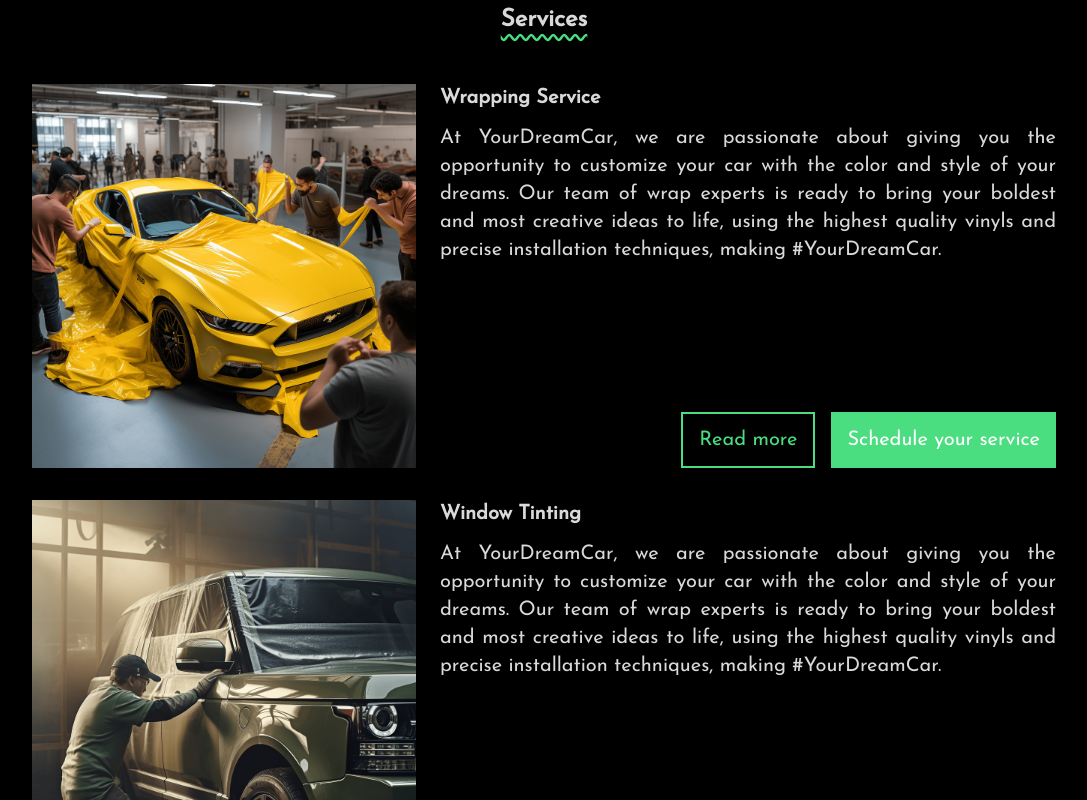
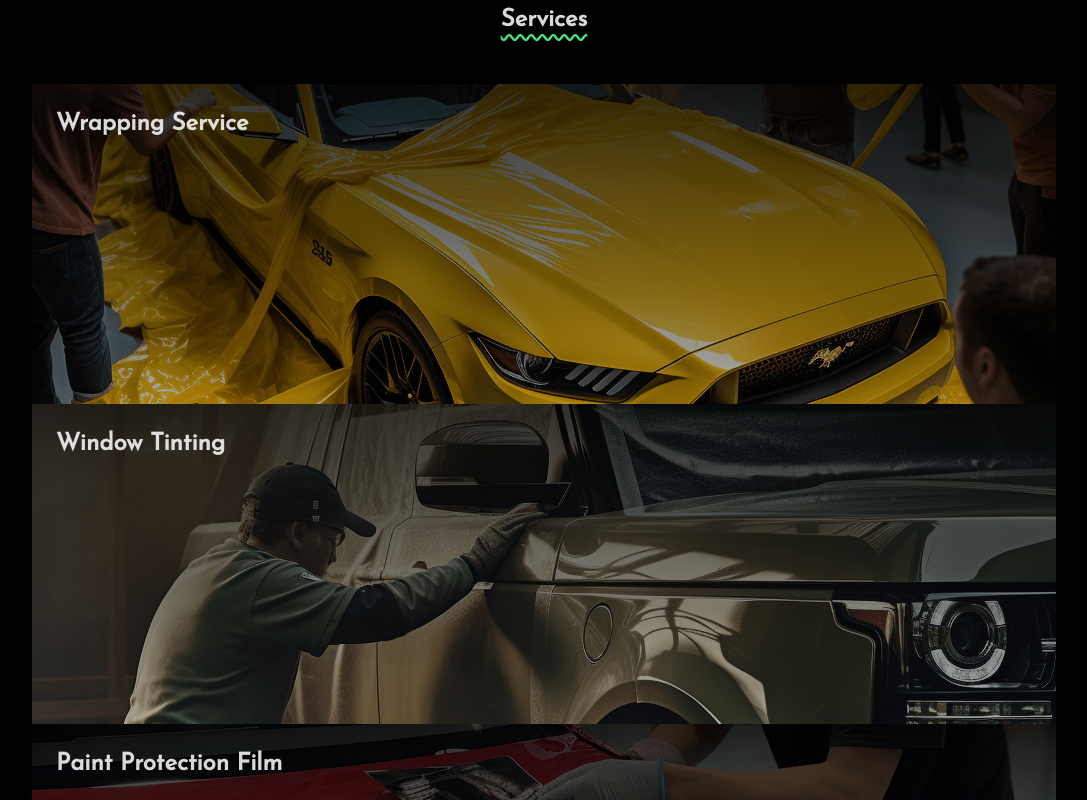
Before and after one commit to andevbonilla/YourDreamCar, a Next.js app: page / in a window 1280 px wide. Shown: the part 1060-1860 px from the top of the page, without its empty margins (96-1183 px from the left). Built offline with nearby package versions, Linux system fonts and the light colour scheme; some icons are missing.

Commit message:
cambio en la vista de los servicios

```diff
--- a/src/app/globals.css
+++ b/src/app/globals.css
@@ -85,3 +85,37 @@
   top: 0;
   width: 100%;
 }
+
+/* animations css */
+.fade-in-animation {
+  animation: fadeIn 2s;
+  -webkit-animation: fadeIn 2s;
+  -moz-animation: fadeIn 2s;
+  -o-animation: fadeIn 2s;
+  -ms-animation: fadeIn 2s;
+}
+
+@keyframes fadeIn {
+  0% { opacity: 0; }
+  100% { opacity: 1; }
+}
+
+@-moz-keyframes fadeIn {
+  0% { opacity: 0; }
+  100% { opacity: 1; }
+}
+
+@-webkit-keyframes fadeIn {
+  0% { opacity: 0; }
+  100% { opacity: 1; }
+}
+
+@-o-keyframes fadeIn {
+  0% { opacity: 0; }
+  100% { opacity: 1; }
+}
+
+@-ms-keyframes fadeIn {
+  0% { opacity: 0; }
+  100% { opacity: 1; }
+}
--- a/src/app/page.tsx
+++ b/src/app/page.tsx
@@ -4,8 +4,7 @@
 
 // components imports
 import { About } from '@/components/About'
-import { Service } from '@/components/Service'
-import { TextWrapService } from '@/texts'
+import { MinTextWrapService } from '@/texts'
 import { Footer } from '@/components/Footer'
 
 // fonts
@@ -13,8 +12,14 @@
 import dynamic from 'next/dynamic'
 const josefin = Josefin_Sans({ subsets: ['latin'], weight: '400' })
 
+// dymanic imports
 const Map = dynamic(() => import("@/components/Map"), {
     loading: () => <p>loading map...</p>,
+    ssr: false
+})
+
+const Service = dynamic(() => import("@/components/Service"), {
+    loading: () => <p>loading service...</p>,
     ssr: false
 })
 
@@ -22,27 +27,27 @@
   return (
     <main className={`${josefin.className} bg-black text-white text-opacity-85 md:text-xl`}>
       <section className="bg-image h-screen mb-16"></section>
-      <section className='md:px-32 md:pb-16 flex flex-col items-center text-center px-8 pb-8'>
-          <h2 className={`md:pb-12 font-bold text-2xl pb-6 underline decoration-wavy decoration-green-400 underline-offset-8`}>About us</h2>
+      <section className='md:px-32 md:pb-16 flex flex-col items-center text-center px-8 pb-12'>
+          <h2 className={`font-bold text-2xl pb-12 underline decoration-wavy decoration-green-400 underline-offset-8`}>About us</h2>
           <About />
       </section>
-      <section className='md:px-32 md:pb-16 flex flex-col items-center text-center px-8 pb-8'>
+      <section className='md:px-32 md:pb-16 flex flex-col items-center text-center pb-12'>
 
-           <h2 className={`md:pb-12 font-bold text-2xl pb-6 underline decoration-wavy decoration-green-400 underline-offset-8`}>Services</h2>
+           <h2 className={`font-bold text-2xl pb-12 underline decoration-wavy decoration-green-400 underline-offset-8`}>Services</h2>
 
-           <Service name='Wrapping Service' desc={TextWrapService} img={'/wrapping-service-img-min.png'} />
+           <Service name='Wrapping Service' desc={MinTextWrapService} img={'wrapping-service-img-min.png'} />
 
-           <Service name='Window Tinting' desc={TextWrapService} img={'/window-tinting-min.png'} />
+           <Service name='Window Tinting' desc={MinTextWrapService} img={'window-tinting-min.png'} />
 
-           <Service name='Paint Protection Film' desc={TextWrapService} img={'/PPF-min.png'} />
+           <Service name='Paint Protection Film' desc={MinTextWrapService} img={'PPF-min.png'} />
 
       </section>
-      <section className='md:pb-16 flex flex-col items-center text-center pb-8'>
-           <h2 className={`md:pb-12 font-bold text-2xl pb-6 underline decoration-wavy decoration-green-400 underline-offset-8`}>Where find Us?</h2>
+      <section className='md:pb-16 flex flex-col items-center text-center pb-12'>
+           <h2 className={`font-bold text-2xl pb-12 underline decoration-wavy decoration-green-400 underline-offset-8`}>Where find Us?</h2>
            <Map />
       </section>
-      <footer className='md:px-32 md:pb-16 flex flex-col px-8 pb-8'>
-        <h2 className={`md:pb-12 text-center font-bold text-2xl pb-10 underline decoration-wavy decoration-green-400 underline-offset-8`}>Social Media</h2>
+      <footer className='md:px-32 md:pb-16 flex flex-col px-8 pb-12'>
+        <h2 className={`text-center font-bold text-2xl pb-12 underline decoration-wavy decoration-green-400 underline-offset-8`}>Social Media</h2>
         <Footer />
       </footer>
     </main>
--- a/src/components/Service.tsx
+++ b/src/components/Service.tsx
@@ -1,6 +1,7 @@
+"use client"
 import Image from 'next/image'
 import Link from 'next/link'
-import React from 'react'
+import { useState } from 'react'
 
 interface Props {
   name: string,
@@ -8,33 +9,69 @@
   img: string
 }
 
-export const Service = ({name, desc, img}: Props) => {
+const Service = ({name, desc, img}: Props) => {
+
+  const [isActive, setIsActive] = useState(false);
+  const [gradient, setGradient] = useState('linear-gradient(rgba(0, 0, 0, 0.8), rgba(0, 0, 0, 0.3))')
+
+  const showMoreInfo = () => {
+    setIsActive(!isActive)
+    if (isActive) {
+      setGradient('linear-gradient(rgba(0, 0, 0, 0.8), rgba(0, 0, 0, 0.3))')
+    }else{
+      setGradient('linear-gradient(rgba(0, 0, 0, 0.8), rgba(0, 256, 0, 0.3))')
+    }
+
+  }
+
   return (
-    <div className='flex flex-col justify-between items-center pb-8 text-start md:flex-row md:items-start'>
-        <Image className='pb-12 md:mr-6 md:pb-0 h-96'
-               src={img}
-               alt='image of the service'
-               width={400}
-               height={300} />
-
-        <div className='md:flex md:flex-col md:justify-between h-96'>
-
-          <div>
-              <h3 className='pb-3 text-xl font-bold'>{name}</h3>
-              <p className='pb-3 text-justify'>
-                 {desc}
-              </p>
+    <div
+         onClick={showMoreInfo}
+         className='h-80 w-full text-start p-6'
+         style={{backgroundImage: `${gradient}, url("${img}")`,
+                 backgroundRepeat: 'no-repeat',
+                 backgroundSize: 'cover',
+                 backgroundPosition: 'center' }}
+    >
+      <h3 className='text-2xl font-bold pb-4'>{name}</h3>
+      {
+        isActive && (
+          <div className='fade-in-animation'>
+            <p className='pb-4'>{desc}</p>
+            <button className='text-base font-bold border border-white px-2 py-1'>Get a Quote</button>
           </div>
-
-          <div className='flex flex-col md:flex-row md:justify-end'>
-            <Link href={`/${name.replace(' ', '-').toLowerCase()}`}
-                  className='md:mt-0 mt-3 bg-transparent text-green-400 border-green-400 px-4 py-3 border-solid border-2 md:mr-4'>
-                  Read more
-            </Link>
-            <button className='md:mt-0 mt-3 bg-green-400 text-white border-none px-4 py-3'>Schedule your service</button>
-          </div>
-
-        </div>
+        )
+      }
     </div>
   )
+  // return (
+  //   <div className='flex flex-col justify-between items-center pb-8 text-start md:flex-row md:items-start'>
+  //       <Image className='pb-12 md:mr-6 md:pb-0 h-96'
+  //              src={img}
+  //              alt='image of the service'
+  //              width={400}
+  //              height={300} />
+
+  //       <div className='md:flex md:flex-col md:justify-between h-96'>
+
+  //         <div>
+  //             <h3 className='pb-3 text-xl font-bold'>{name}</h3>
+  //             <p className='pb-3 text-justify'>
+  //                {desc}
+  //             </p>
+  //         </div>
+
+  //         <div className='flex flex-col md:flex-row md:justify-end'>
+  //           <Link href={`/${name.replace(' ', '-').toLowerCase()}`}
+  //                 className='md:mt-0 mt-3 bg-transparent text-green-400 border-green-400 px-4 py-3 border-solid border-2 md:mr-4'>
+  //                 Read more
+  //           </Link>
+  //           <button className='md:mt-0 mt-3 bg-green-400 text-white border-none px-4 py-3'>Schedule your service</button>
+  //         </div>
+
+  //       </div>
+  //   </div>
+  // )
 }
+
+export default Service;
--- a/src/texts/index.ts
+++ b/src/texts/index.ts
@@ -2,6 +2,9 @@
                                 you the opportunity to customize your car with the color and style of your dreams.
                                 Our team of wrap experts is ready to bring your boldest and most creative ideas to life,
                                 using the highest quality vinyls and precise installation techniques, making #YourDreamCar.`
+
+export const MinTextWrapService = `Our team of wrap experts is ready to bring your boldest and most creative ideas to life,
+                                   using the highest quality vinyls and precise installation techniques`
 
 // blogs texts
 export const ArticleUnveilingTheArtOfWrapping = `Gift-giving is a timeless tradition that brings joy and warmth to both the giver and the recipient. However, the way a gift is presented can significantly enhance its impact and create an unforgettable moment. That's where the art of wrapping comes into play. In this blog post, we will explore the world of wrapping and discover how it can transform a simple gesture into a cherished memory.
```
